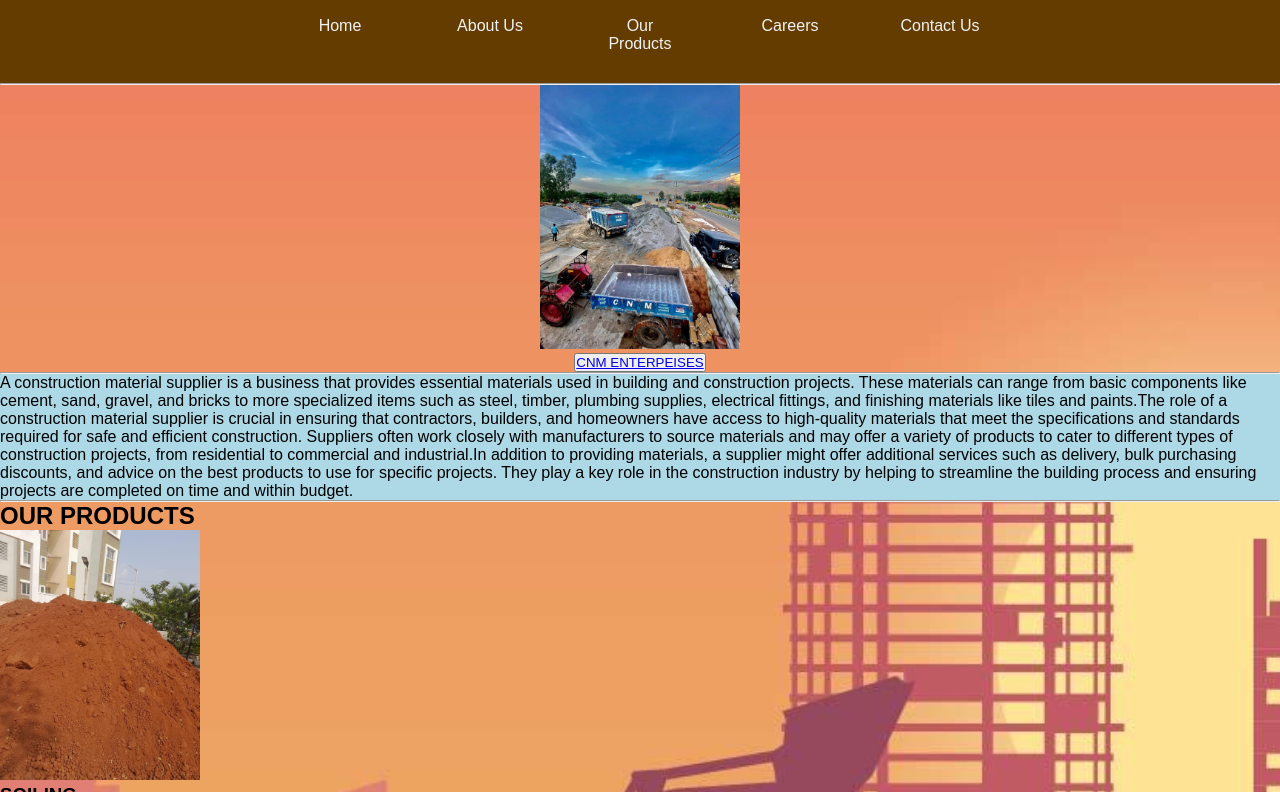
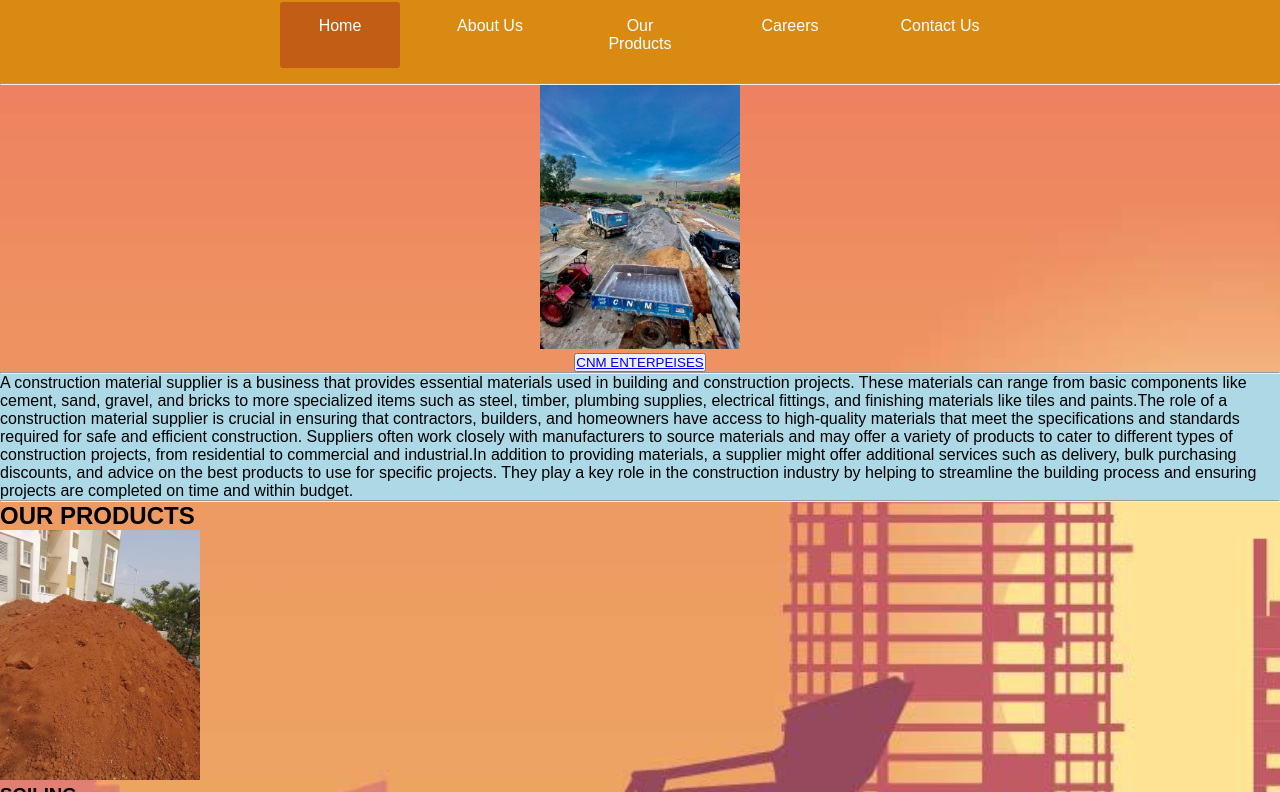
Before and after one commit to Manojmhsr/Webcnm, a plain HTML site: page index.html in a window 1280 px wide. Shown: the part 52-844 px from the top of the page. Drawn offline with Linux system fonts and the light colour scheme.

Commit message:
cssadded

```diff
--- a/index.html
+++ b/index.html
@@ -16,20 +16,21 @@
         <!-- Navigation Menu -->
         <nav>
             <ul>
-                <li>
-                    Home
+
+                <li class="active">
+                   <a href="#"> Home</a>
                 </li>
                 <li>
-                    About Us
+                   <a href="#"> About Us</a>
                 </li>
                 <li>
-                    Our Products
+                   <a href="#"> Our Products</a>
                 </li>
                 <li>
-                    Careers
+                   <a href="#"> Careers</a>
                 </li>
                 <li>
-                   Contact Us
+                  <a href="#"> Contact Us</a>
                 </li>
             </ul>
         </nav>
--- a/style.css
+++ b/style.css
@@ -11,7 +11,7 @@ body {
   font-family: sans-serif;
 }
 .menu-bar {
-  background: rgb(100, 60, 0);
+  background: rgb(217, 138, 19);
   text-align: center;
 }
 .menu-bar ul {
@@ -24,3 +24,14 @@ body {
   margin: 15px;
   padding: 15px;
 }
+
+.menu-bar ul li a {
+  text-decoration: none;
+  color: #fff;
+}
+
+.active,
+.menu-bar ul li :hover {
+  background: #c25d15;
+  border-radius: 3px;
+}
```
